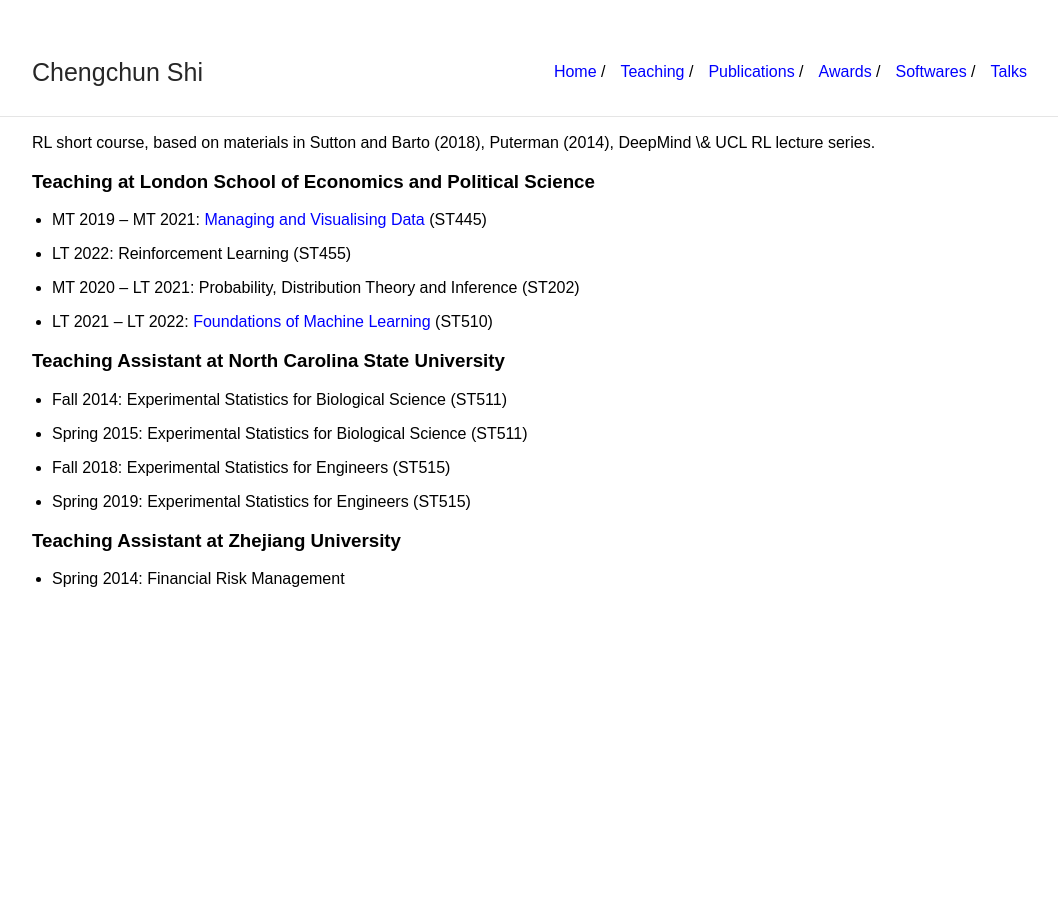
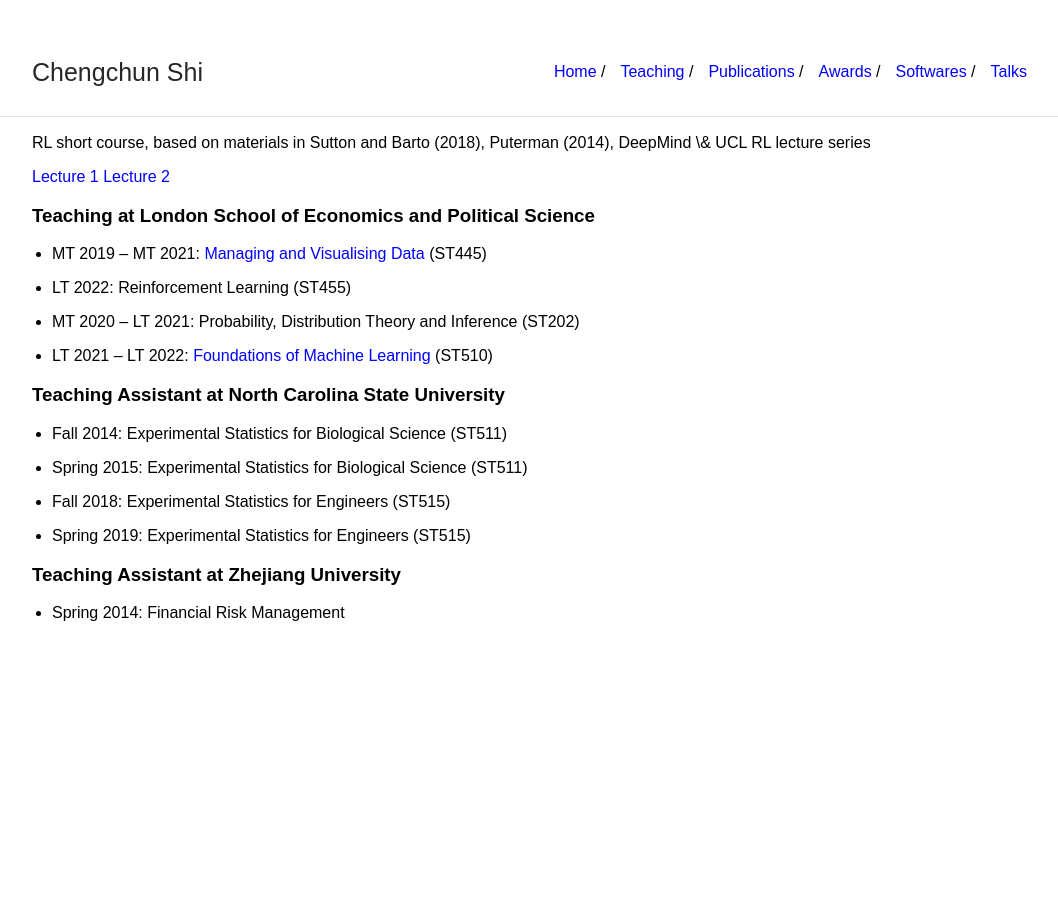
Before and after one commit to callmespring/callmespring.github.io, a Jekyll site: the page built from teaching.md, in a window 1280 px wide. Shown: the whole page, without its empty margins (108-1166 px from the left). Built offline with Jekyll 4.4.1, drawn with Linux system fonts in a browser that asks for light colours.

Commit message:
Update teaching.md

```diff
--- a/teaching.md
+++ b/teaching.md
@@ -3,7 +3,9 @@
 title: Teaching
 ---
 
-RL short course, based on materials in Sutton and Barto (2018), Puterman (2014), DeepMind \& UCL RL lecture series.
+RL short course, based on materials in Sutton and Barto (2018), Puterman (2014), DeepMind \& UCL RL lecture series
+
+[Lecture 1]() [Lecture 2]()
 
 ### Teaching at London School of Economics and Political Science
 
```
